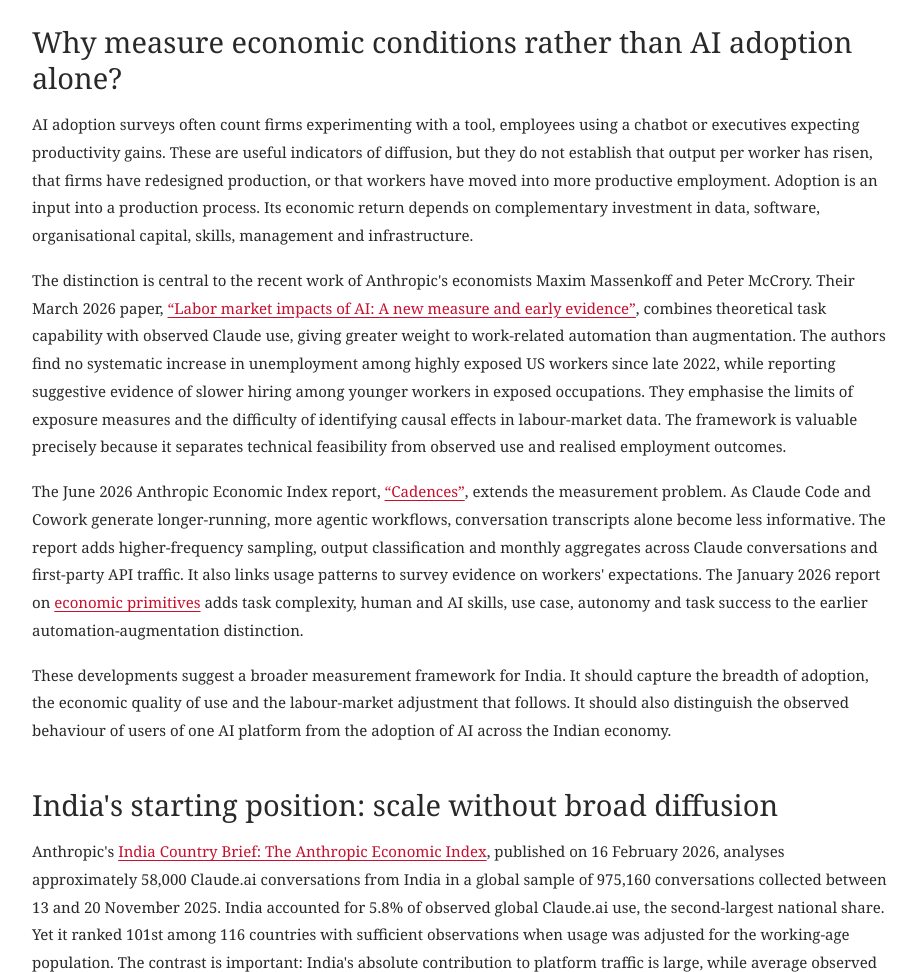
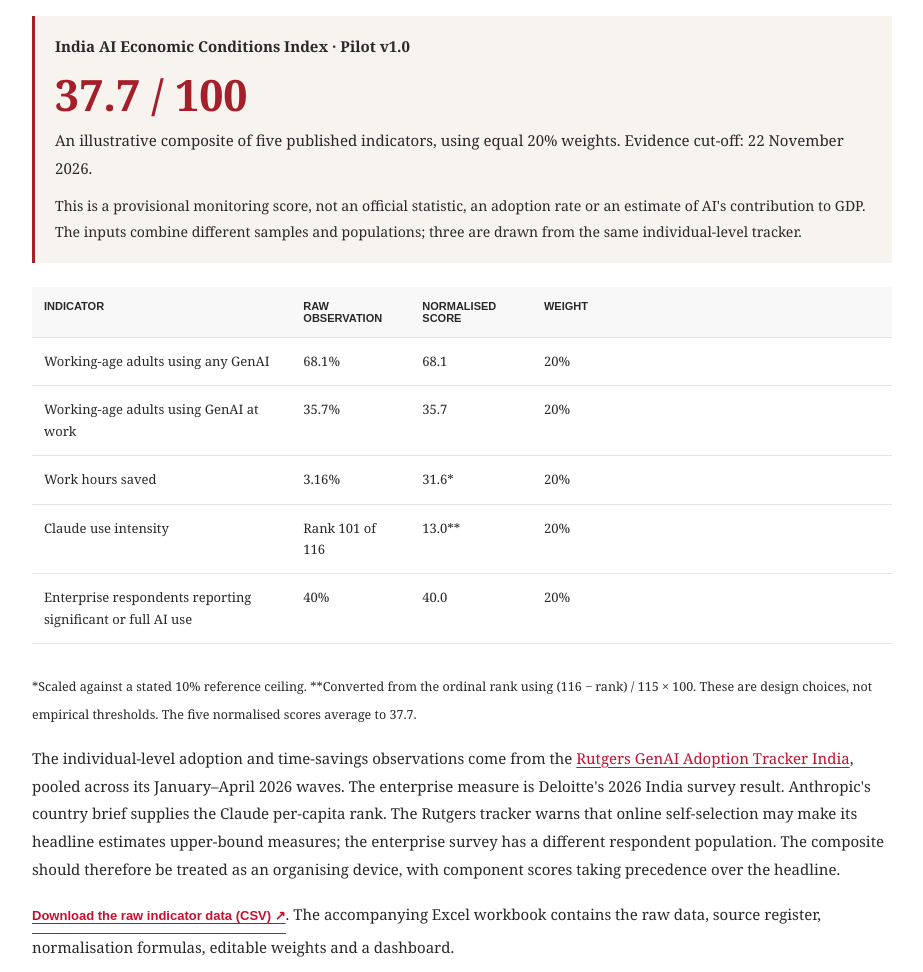
Before and after one commit to SKunduEcon/SKunduEcon.github.io, a plain HTML site: page research/indias-ai-economic-conditions.html in a window 1280 px wide. Shown: the part 800-1772 px from the top of the page, without its empty margins (178-1101 px from the left). Drawn offline with Linux system fonts and the light colour scheme.

Commit message:
Add India AI index pilot score and latest adoption data

```diff
--- a/research/indias-ai-economic-conditions.html
+++ b/research/indias-ai-economic-conditions.html
@@ -3,8 +3,12 @@
 <head>
   <meta charset="UTF-8">
   <meta name="viewport" content="width=device-width, initial-scale=1.0">
-  <meta name="description" content="A research framework for measuring how AI adoption in India translates into productivity, enterprise diffusion and labour-market adjustment, drawing on Anthropic Economic Index data and Indian official statistics.">
-  <title>Measuring India's AI Economic Conditions | Shiny Kundu</title>
+  <meta name="description" content="An independent, evidence-led pilot index tracking India's AI diffusion, workplace adoption, enterprise use and early productivity transmission, with transparent scoring and raw data.">
+  <meta name="author" content="Shiny Kundu">
+  <meta property="og:title" content="Measuring India's AI Economic Conditions: From Adoption to Productivity | Shiny Kundu">
+  <meta property="og:description" content="A pilot index tracking AI diffusion, enterprise use and early productivity transmission in India, with transparent scoring and raw data.">
+  <link rel="canonical" href="https://skunduecon.github.io/research/indias-ai-economic-conditions.html">
+  <title>Measuring India's AI Economic Conditions: From Adoption to Productivity | Shiny Kundu</title>
   <link rel="stylesheet" href="../style.css?v=skecon-5">
 </head>
 <body>
@@ -23,7 +27,27 @@
 <h1>Measuring India's AI Economic Conditions: From Adoption to Productivity</h1>
 <p class="article-meta">By Shiny Kundu <span>·</span> 22 November 2026 <span>·</span> Research framework and baseline</p>
 
-<div class="article-bottom-line"><strong>Bottom line.</strong> India is a significant user of generative AI, but aggregate usage is a poor proxy for economy-wide diffusion. Anthropic's India country brief finds that India accounts for 5.8% of Claude.ai use, yet ranks 101st of 116 countries on a working-age-population-adjusted measure. Use is concentrated geographically and occupationally, even as Indian users report high task-level time savings and a strong work orientation. The economic question is whether these gains diffuse beyond digitally intensive occupations and firms, and whether they appear in productivity, wages and employment outcomes. This article proposes an India AI Economic Conditions Index (IAECI) to track that transmission. The first edition establishes a baseline and measurement architecture; it does not publish a synthetic headline score before a comparable time series exists.</div>
+<div class="article-bottom-line"><strong>Bottom line.</strong> India is a significant user of generative AI, but aggregate usage is a poor proxy for economy-wide diffusion. Anthropic's India country brief finds that India accounts for 5.8% of Claude.ai use, yet ranks 101st of 116 countries on a working-age-population-adjusted measure. Use is concentrated geographically and occupationally, even as Indian users report high task-level time savings and a strong work orientation. The economic question is whether these gains diffuse beyond digitally intensive occupations and firms, and whether they appear in productivity, wages and employment outcomes. This article proposes an India AI Economic Conditions Index (IAECI) to track that transmission. The first edition establishes a baseline and a transparent pilot composite, while making clear that the underlying indicators are not yet a harmonised time series.</div>
+
+
+<div class="article-callout" style="margin:1.5rem 0;padding:1.1rem 1.25rem;border-left:3px solid #a51f2b;background:#f7f4f0">
+  <p style="margin:0 0 .25rem"><strong>India AI Economic Conditions Index · Pilot v1.0</strong></p>
+  <p style="font:600 2.7rem Georgia,serif;color:#a51f2b;margin:.1rem 0">37.7 / 100</p>
+  <p style="margin:.2rem 0 0">An illustrative composite of five published indicators, using equal 20% weights. Evidence cut-off: 22 November 2026.</p>
+  <p style="margin:.65rem 0 0;font-size:.88rem">This is a provisional monitoring score, not an official statistic, an adoption rate or an estimate of AI's contribution to GDP. The inputs combine different samples and populations; three are drawn from the same individual-level tracker.</p>
+</div>
+<div class="table-wrap"><table class="research-table">
+<thead><tr><th>Indicator</th><th>Raw observation</th><th>Normalised score</th><th>Weight</th></tr></thead>
+<tbody>
+<tr><td>Working-age adults using any GenAI</td><td>68.1%</td><td>68.1</td><td>20%</td></tr>
+<tr><td>Working-age adults using GenAI at work</td><td>35.7%</td><td>35.7</td><td>20%</td></tr>
+<tr><td>Work hours saved</td><td>3.16%</td><td>31.6*</td><td>20%</td></tr>
+<tr><td>Claude use intensity</td><td>Rank 101 of 116</td><td>13.0**</td><td>20%</td></tr>
+<tr><td>Enterprise respondents reporting significant or full AI use</td><td>40%</td><td>40.0</td><td>20%</td></tr>
+</tbody></table></div>
+<p><small>*Scaled against a stated 10% reference ceiling. **Converted from the ordinal rank using (116 − rank) / 115 × 100. These are design choices, not empirical thresholds. The five normalised scores average to 37.7.</small></p>
+<p>The individual-level adoption and time-savings observations come from the <a href="https://genai-india.sci.rutgers.edu/" target="_blank" rel="noopener">Rutgers GenAI Adoption Tracker India</a>, pooled across its January–April 2026 waves. The enterprise measure is Deloitte's 2026 India survey result. Anthropic's country brief supplies the Claude per-capita rank. The Rutgers tracker warns that online self-selection may make its headline estimates upper-bound measures; the enterprise survey has a different respondent population. The composite should therefore be treated as an organising device, with component scores taking precedence over the headline.
+<p><a class="text-link" href="../data/iaeci-pilot-raw-data.csv">Download the raw indicator data (CSV) ↗</a>. The accompanying Excel workbook contains the raw data, source register, normalisation formulas, editable weights and a dashboard.</p>
 
 <h2>Why measure economic conditions rather than AI adoption alone?</h2>
 <p>AI adoption surveys often count firms experimenting with a tool, employees using a chatbot or executives expecting productivity gains. These are useful indicators of diffusion, but they do not establish that output per worker has risen, that firms have redesigned production, or that workers have moved into more productive employment. Adoption is an input into a production process. Its economic return depends on complementary investment in data, software, organisational capital, skills, management and infrastructure.</p>
@@ -66,6 +90,12 @@
 <p>where D, P and L are the diffusion, productive-integration and labour-market-transmission sub-indices. Each indicator would first be oriented so that a higher value consistently represents stronger economic conditions, then standardised against a fixed reference distribution and aggregated within its pillar. Equal pillar weights are proposed for the initial specification to avoid an appearance of precision unsupported by evidence. Alternative weights and aggregation methods would be reported as sensitivity tests. Concentration measures would enter with a negative sign in the diffusion pillar; employment and wage outcomes would be assessed relative to suitable comparison groups rather than treated as automatically positive or negative.</p>
 <p>A headline index should not be calculated from the November 2025 Anthropic cross-section alone. The India country brief provides a valuable baseline, but it is one platform, one short sampling window and one population of observed users. The June 2026 Economic Index introduces monthly aggregates and richer telemetry, but a consistent India-level panel must be verified before combining it with the earlier country brief. A credible composite also requires repeated enterprise and labour-market observations. Until these conditions are met, the first edition reports a baseline scorecard and publishes the index specification without manufacturing a 0–100 number.</p>
 
+
+<h2>What the latest India evidence adds</h2>
+<p>The Rutgers tracker reports that 68.1% of working-age adults in its pooled April 2026 estimate used generative AI for any purpose, while 35.7% used it at work. It estimates time savings equivalent to 3.16% of total work hours. The tracker pools 3,256 respondents, weighting by age, gender and urbanicity, and explicitly cautions that online recruitment and self-selection may overstate population adoption. The rural Uttar Pradesh face-to-face supplement improves coverage of populations less likely to enter an online panel, but it is a one-time supplement rather than a recurring tracker wave. These data provide a useful India-specific starting point, subject to their stated upper-bound caveat.</p>
+<p>Enterprise survey evidence points in the same direction, while measuring a different population. Deloitte's 2026 India insights report that 40% of surveyed Indian enterprise respondents describe AI use as significant or full. The survey reports at-scale deployment in product development, strategy and operations, marketing and sales, and supply chain functions. This is evidence of movement beyond pilots among surveyed enterprises, not a census estimate of the share of all Indian firms using AI.</p>
+<p>The 3.16% work-hours-saving estimate is a self-reported time-saving measure. It is not equivalent to a 3.16% increase in labour productivity. Time saved may be spent checking outputs, correcting errors, undertaking additional tasks or absorbed by organisational slack. Productivity requires output relative to hours and other inputs; it must be measured at the firm or sector level before an aggregate effect can be inferred.</p>
+
 <h2>Building an India-specific data architecture</h2>
 <p>Three data systems can anchor the next stage of the index.</p>
 <p><strong>First, Anthropic's open Economic Index data.</strong> The <a href="https://huggingface.co/datasets/Anthropic/EconomicIndex">public dataset</a> includes successive releases, task mappings and the labour-market exposure files. The March 2026 paper's observed-exposure approach combines theoretical LLM capability, real-world task use, work-related context and the relative weight of automation versus augmentation. Its US occupational results cannot simply be transferred to India. An Indian implementation would require a documented crosswalk from O*NET tasks and SOC occupations to India's National Classification of Occupations, with task weights and mapping uncertainty made explicit.</p>
@@ -97,6 +127,9 @@
 <li>Anthropic (2026), <a href="https://www.anthropic.com/research/81k-economics">“What 81,000 people told us about the economics of AI”</a>, 22 April.</li>
 <li>World Bank (2026), <a href="https://microdata.worldbank.org/catalog/8552/study-description">India Enterprise Survey: Follow-up on Artificial Intelligence 2026</a>, study description and sampling documentation.</li>
 <li>MoSPI (2026), <a href="https://www.mospi.gov.in/uploads/latestReleases/latest_release_1774607827733_3e8964a9-268b-4cc9-ad65-cfc8a9e32f08_Press_note_AR_PLFS_2025_23032025_V2.1_26032026_final.pdf">Periodic Labour Force Survey, Annual Report 2025</a>, published 27 March 2026.</li>
+<li>Garimella, Kiran, Rutgers University, <a href="https://genai-india.sci.rutgers.edu/">GenAI Adoption Tracker India</a>, pooled estimates through April 2026, including methodology and sampling caveats.</li>
+<li>Deloitte (2026), <a href="https://www.deloitte.com/in/en/about/press-room/indian-enterprises-lead-global-peers-in-at-scale-ai-adoption-across-most-functions.html">“Indian enterprises lead global peers in at-scale AI adoption across most functions”</a>, 24 March 2026.</li>
+<li>World Bank (2026), <a href="https://catalog.ihsn.org/catalog/14194/data-dictionary/F1">India Enterprise Survey Follow-up on Artificial Intelligence 2026</a>, dataset catalogue and variable dictionary.</li>
 <li>MoSPI (2026), <a href="https://microdata.gov.in/nada/index.php/catalog/PLFS">PLFS microdata catalogue</a>, including quarterly and monthly 2025 unit-level data.</li>
 <li>IMF (2025), <a href="https://www.elibrary.imf.org/abstract/journals/002/2025/314/article-A001-en.xml">India: 2025 Article IV Consultation</a>, section on harnessing productivity gains from AI responsibly.</li>
 <li>Eloundou, Tyna, Sam Manning, Pamela Mishkin and Daniel Rock (2023), <a href="https://arxiv.org/abs/2303.10130">“GPTs are GPTs: An Early Look at the Labor Market Impact Potential of Large Language Models”</a>, arXiv.</li>
```
